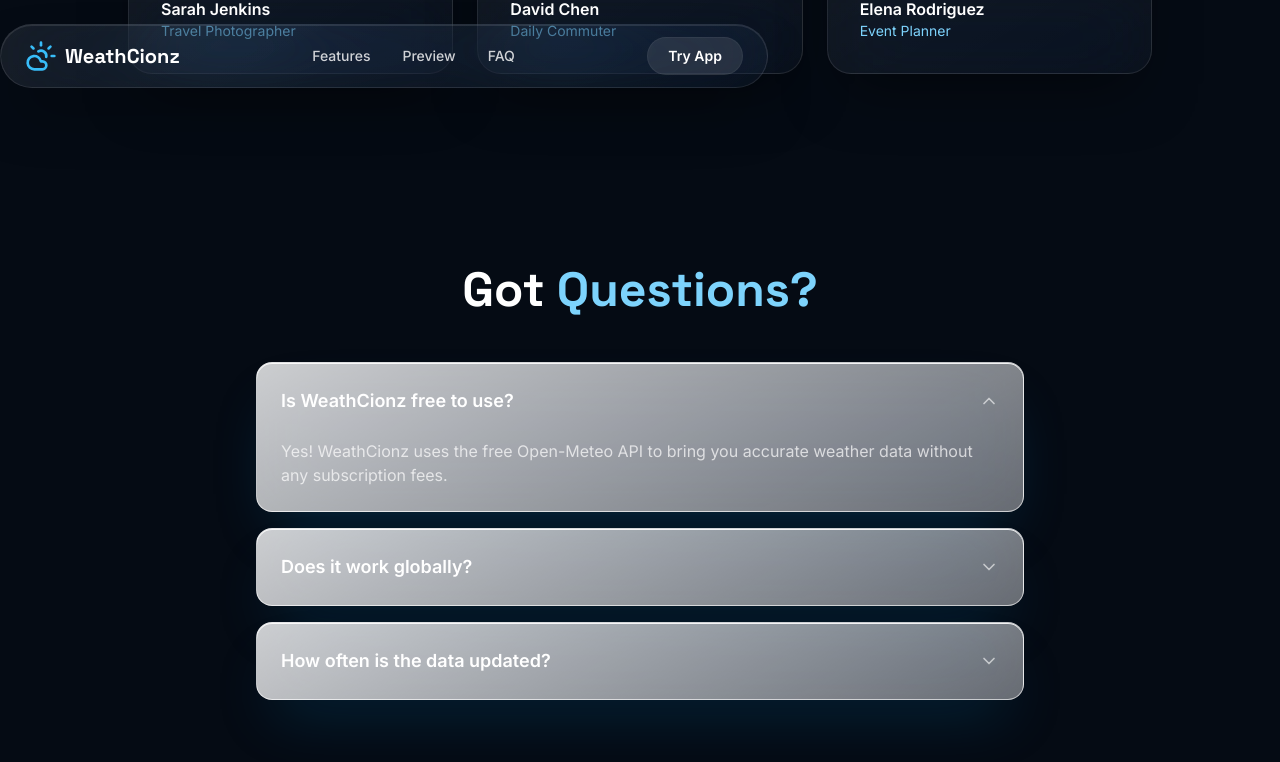
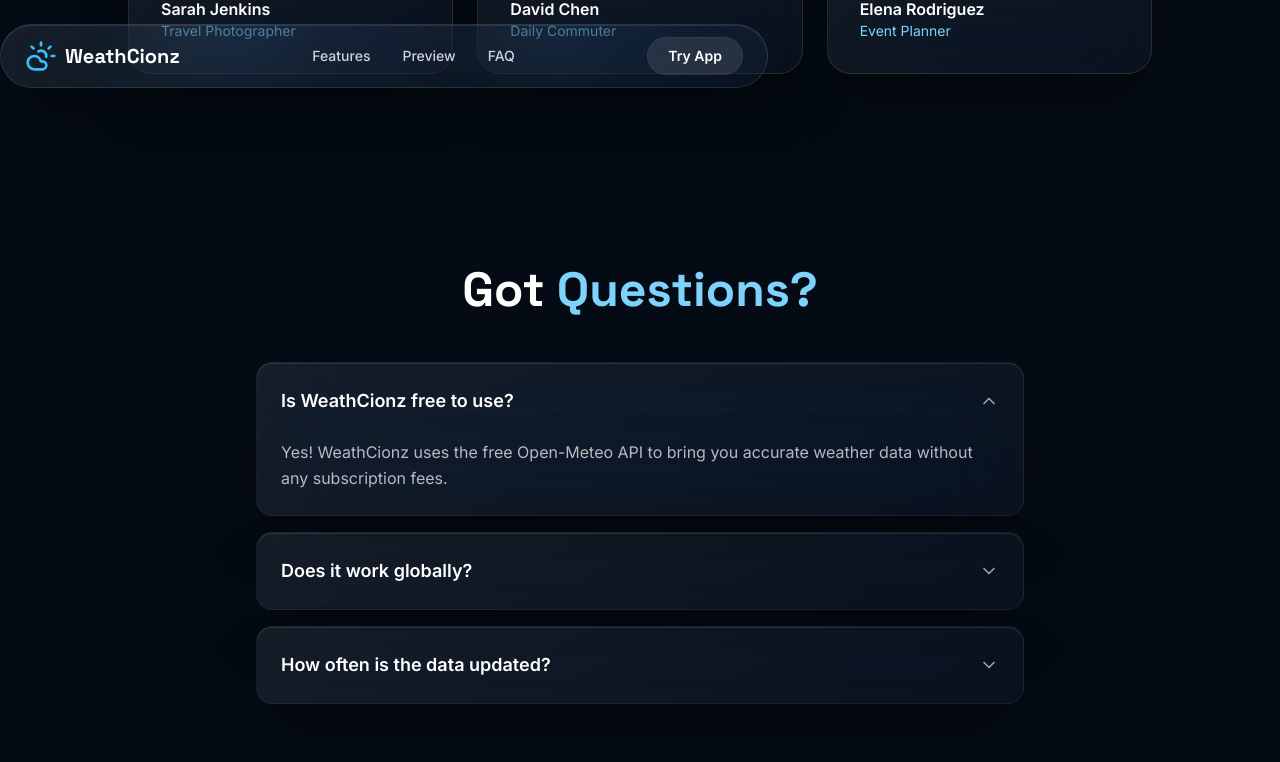
Before and after one commit to brianaryansyah/WeathCionz, a React (Vite) app: page / in a window 1280 px wide. Both pictures are taken after a click on the button "Is WeathCionz free to use?". Shown: the part 2939-3701 px from the top of the page. Built offline with nearby package versions, Linux system fonts and the light colour scheme; no server answers.

Commit message:
Smooth faq accordion

```diff
--- a/src/pages/LandingPage/FAQ.jsx
+++ b/src/pages/LandingPage/FAQ.jsx
@@ -35,10 +35,11 @@ export default function FAQ() {
             return (
               <motion.div
                 key={i}
+                layout
                 initial={{ opacity: 0, y: 10 }}
                 whileInView={{ opacity: 1, y: 0 }}
-                viewport={{ once: true }}
-                className="glass rounded-2xl overflow-hidden"
+                viewport={{ once: true, margin: "-100px" }}
+                className="glass-dark rounded-2xl overflow-hidden border border-white/5"
               >
                 <button
                   onClick={() => setOpenIndex(isOpen ? null : i)}
@@ -58,7 +59,7 @@ export default function FAQ() {
                       initial={{ height: 0, opacity: 0 }}
                       animate={{ height: 'auto', opacity: 1 }}
                       exit={{ height: 0, opacity: 0 }}
-                      className="px-6 pb-6 text-white/70"
+                      className="px-6 pb-6 text-white/70 leading-relaxed"
                     >
                       {faq.a}
                     </motion.div>
```
